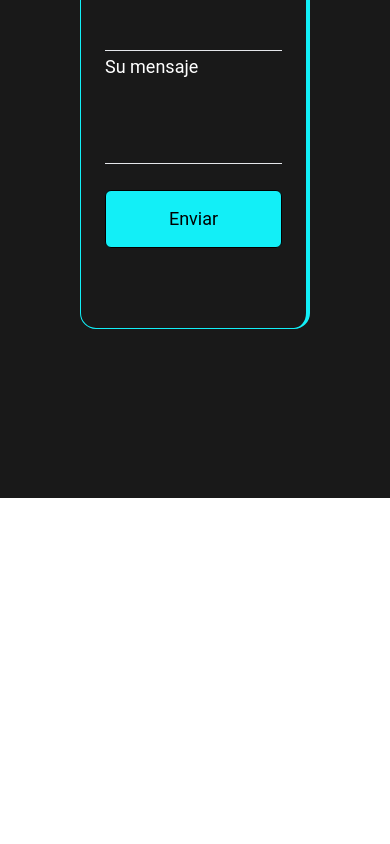
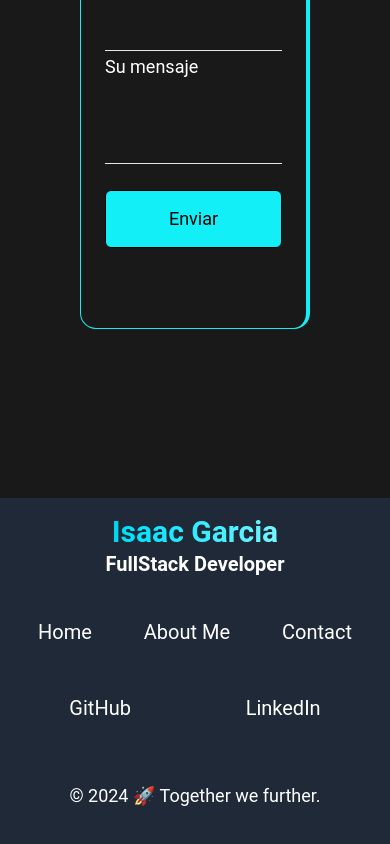
Before and after one commit to Isarok/Portfolio-Isaac, a React (Vite) app: page / in a window 390 px wide. Shown: the part 5188-6032 px from the top of the page. Before the commit the page ends 5686 px from the top, so only its background shows below. Built offline with nearby package versions, Linux system fonts and the light colour scheme.

Commit message:
feature/footer_addedFooter

```diff
--- a/src/App.jsx
+++ b/src/App.jsx
@@ -7,6 +7,7 @@ import Header from "./components/Header";
 import Main from "./components/Main";
 import Navbar from "./components/Navbar";
 import Project from "./components/Project";
+import Footer from "./components/Footer";
 
 function App() {
   return (
@@ -17,6 +18,7 @@ function App() {
       <About />
       <Project />
       <Contact />
+      <Footer />
       <ToastContainer />
     </div>
   );
--- /dev/null
+++ b/src/components/Footer.jsx
@@ -0,0 +1,72 @@
+import React from 'react';
+import { Link } from "react-scroll";
+
+
+const Footer = () => {
+  return (
+    <section className="relative bg-gray-800 text-white py-4 text-center">
+      <footer className="flex flex-col mx-9 lg:flex-row lg:justify-between lg:px-12">
+        <ul className='lg:flex lg:flex-col lg:items-start'>
+          <li className="lg:text-5xl text-3xl font-semibold bg-gradient-to-r from-[rgba(2,165,184,1)] from-[10%] via-[rgba(0,228,255,1)] via-[30%] to-[rgba(152,251,255,1)] to-[90%] text-transparent bg-clip-text">
+            Isaac Garcia
+          </li>
+
+        <li className=" lg:px-1 text-xl font-semibold lg:text-2xl">
+          FullStack Developer
+        </li>
+        </ul>
+        <ul className="flex flex-wrap justify-around items-center my-8 gap-12 text-xl py-2">
+          <li>
+            <Link
+              className='cursor-pointer'
+              activeClass="active"
+              smooth={true}
+              spy={true}
+              to="home"
+            >
+              Home
+            </Link>
+          </li>
+          <li>
+            <Link
+              className='cursor-pointer'
+              activeClass="active"
+              smooth={true}
+              spy={true}
+              to="aboutMe"
+            >
+              About Me
+            </Link>
+          </li>
+          <li>
+            <Link
+              className='cursor-pointer'
+              activeClass="active"
+              smooth={true}
+              spy={true}
+              to="Contact"
+            >
+              Contact
+            </Link>
+          </li>
+          <li>
+            <a href="https://github.com/Isarok" target="_blank" rel="noopener noreferrer">
+              GitHub
+            </a>
+          </li>
+          <li>
+            <a href="https://www.linkedin.com/in/isaac-garc%C3%ADa-romero-b73202a6/" target="_blank" rel="noopener noreferrer">
+              LinkedIn
+            </a>
+          </li>
+        </ul>
+
+      </footer>
+        <div className="text-lg my-[20px] flex flex-1 justify-center items-center">
+          © 2024 🚀 Together we further.
+        </div>
+    </section>
+  );
+}
+
+export default Footer;
```
